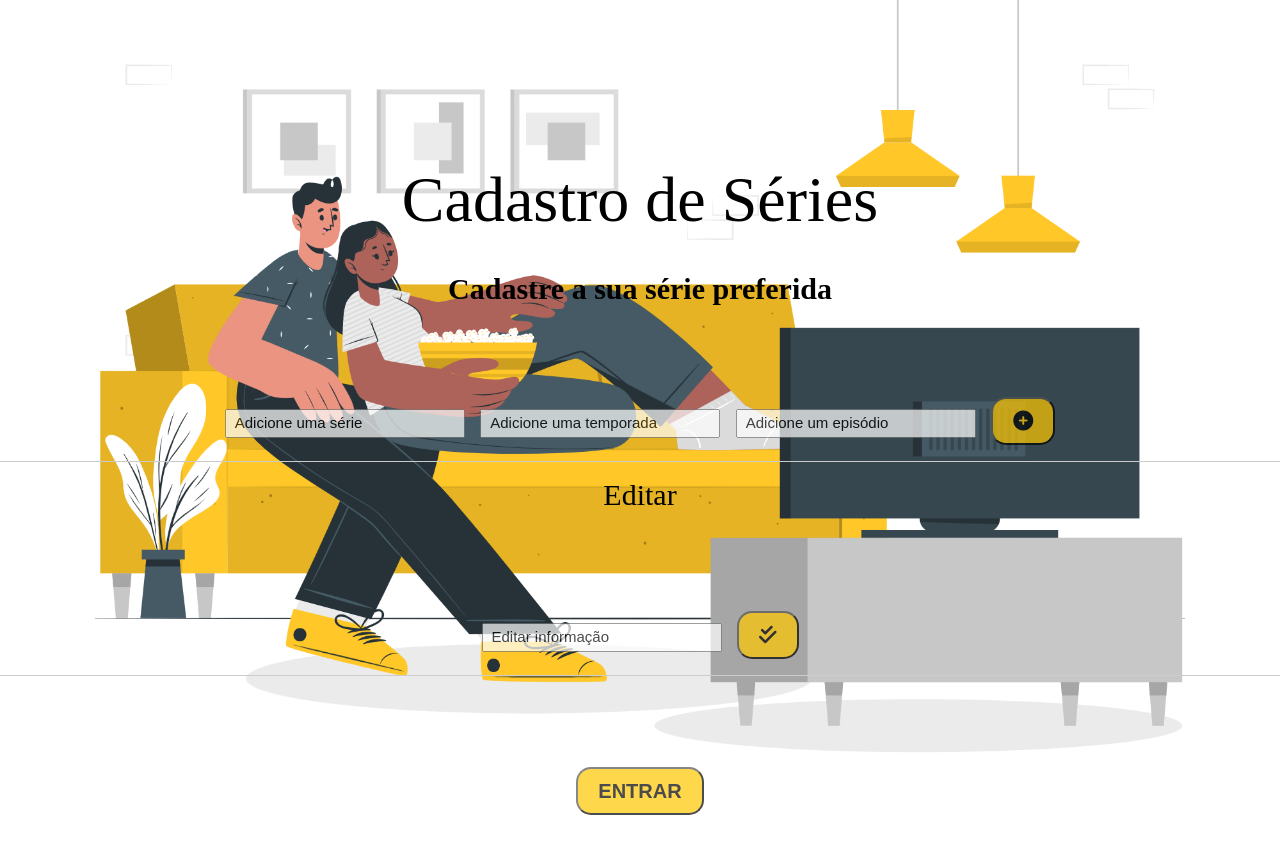
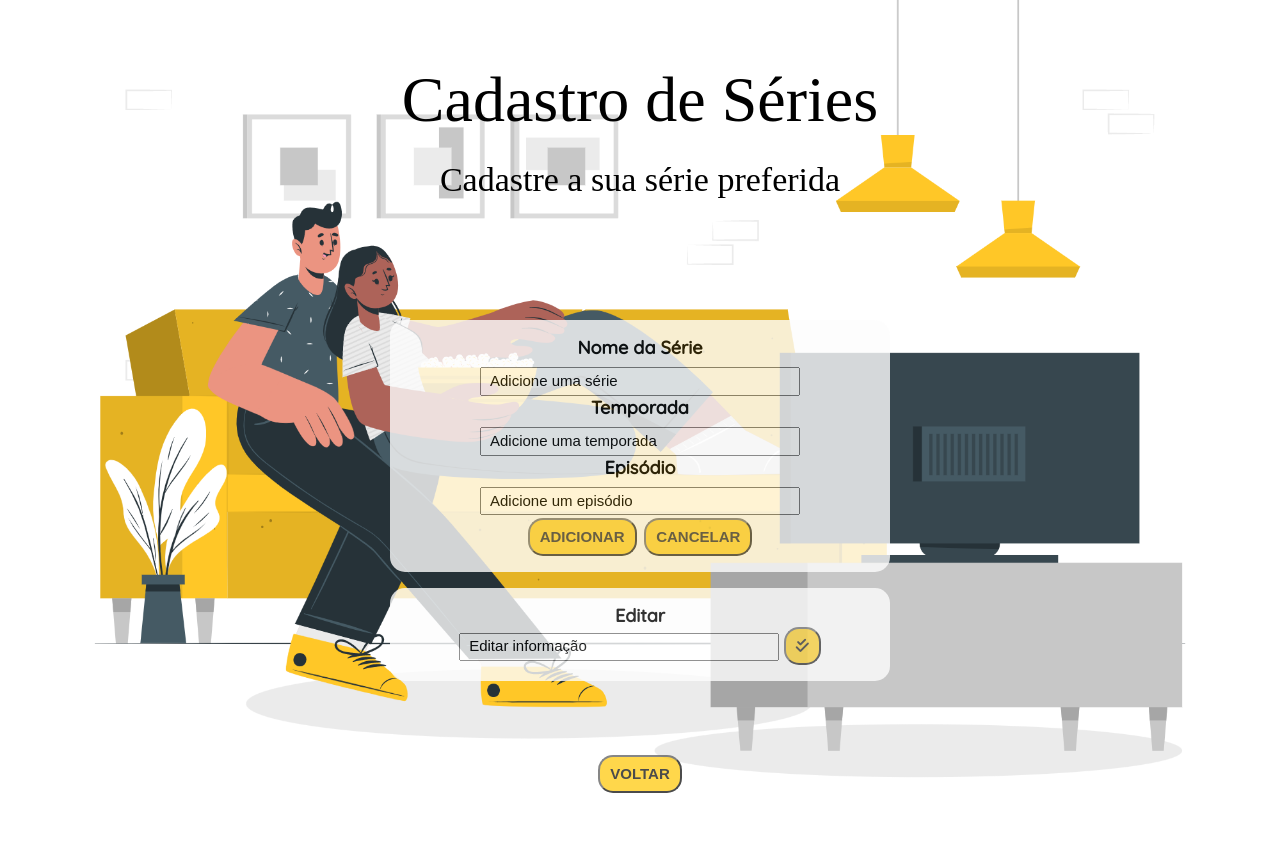
Before and after one commit to Robertto-Oliveira/gerenciador-de-series, a plain HTML site: page index2.html in a window 1280 px wide. Before the commit the page ends 815 px from the top, so only its background shows below. Drawn offline with Linux system fonts and the light colour scheme; a web font is replaced by a local one.

Commit message:
update cad-form/edit-form

```diff
--- a/index2.html
+++ b/index2.html
@@ -5,8 +5,11 @@
     <link rel="preconnect" href="https://fonts.gstatic.com" crossorigin="">
     <link href="https://fonts.googleapis.com/css2?family=Emilys+Candy&family=Inter:wght@400;700&display=swap" rel="stylesheet">
     <link rel="preconnect" href="https://fonts.googleapis.com">
-<link rel="preconnect" href="https://fonts.gstatic.com" crossorigin>
-<link href="https://fonts.googleapis.com/css2?family=Alkatra&display=swap" rel="stylesheet">
+    <link rel="preconnect" href="https://fonts.gstatic.com" crossorigin>
+    <link href="https://fonts.googleapis.com/css2?family=Alkatra&display=swap" rel="stylesheet">
+    <link rel="preconnect" href="https://fonts.googleapis.com">
+    <link rel="preconnect" href="https://fonts.gstatic.com" crossorigin>
+    <link href="https://fonts.googleapis.com/css2?family=Quicksand:wght@500&display=swap" rel="stylesheet">
     <meta charset="UTF-8">
     <meta http-equiv="X-UA-Compatible" content="IE=edge">
     <meta name="viewport" content="width=device-width, initial-scale=1.0">
@@ -16,38 +19,50 @@
 
 </head>
 <body>
-
-    <div class="container">
+    <div>
         <header>
             <h1>Cadastro de Séries</h1>
+            <h2>Cadastre a sua série preferida</h2>
         </header>
-        <form id="cad_form">
-            <p>Cadastre a sua série preferida</p>
-            <div class="form-control">
+    </div>
+    <div class="container">
 
+
+        <form id="cad-form">
+
+            <div id="cadastro">
+                <label for="txt" id="h3">Nome da Série</label>
                 <input type="text" id="cad_input" placeholder="Adicione uma série">
+                <br>
 
+                <label for="txt" id="h3">Temporada</label>
                 <input type="text" id="cad_input" placeholder="Adicione uma temporada">
+                <br>
 
+                <label for="txt" id="h3">Episódio</label>
                 <input type="text" id="cad_input" placeholder="Adicione um episódio">
+                <br>
+                <button type="submit" >
+                    ADICIONAR
+                </button>
 
                 <button type="submit" >
-                    <i class="fa-solid fa-plus-circle"></i>
+                    CANCELAR
                 </button>
+            </div>
 
-            </div>
         </form>
 
         <form id="edit-cad">
 
-            <div id="edit-form">
-                <p>Editar</p>
+
+                <label for="txt" id="h3">Editar</label>
                 <input type="text" id="edit-input" placeholder="Editar informação">
                 <button id="edit-btn" type="submit">
                     <i class="fa-solid fa-check-double"></i>
                 </button>
-            </div>
-            <!--<button type="button" id="cancel-edit-btn">Cancelar</button> -->
+
+
         </form>
         <!--
         <div id="toolbar">
@@ -97,9 +112,9 @@
                     <i class="fa-solid fa-xmark-circle"></i>
                 </button>
             </div>
-        </div>
-    </div>-->
-    <button onclick="window.location.href='index.html'">ENTRAR</button>
+        </div> -->
+    </div>
+    <button onclick="window.location.href='index.html'">VOLTAR</button>
 
 </body>
 </html>
--- a/style2.css
+++ b/style2.css
@@ -7,7 +7,6 @@
 
 body {
   text-align: center;
-  padding-top: 160px;
   background-image: url("Movie\ Night-cuate.png");
   background-repeat: no-repeat;
   background-size: cover;
@@ -21,9 +20,15 @@ body {
   font-size: 15px;
 }
 
-.container header {
+.container {
+  align-content: center;
+  padding: 1.5rem;
+  margin: 50px 100px 50px;
+}
+header {
+  margin: 50px 100px 50px;
   text-align: center;
-  padding: 0 1rem 1rem;
+  padding: 10px;
 }
 
 h1 {
@@ -34,56 +39,56 @@ h1 {
   font-family: 'Alkatra', 'cursive';
 }
 
-#cad_form p {
-  font-weight: bold;
-  color:black;
+h2 {
+  color: black;
+  font-weight: 400;
+  font-size: 34px;
+  line-height: 80px;
+  font-family: 'Alkatra', 'cursive';
 }
 
-#cad_form,
-#form-control {
+#cad-form {
   align-items: center;
+  padding: 1rem;
+  width: auto;
+  align-content: center;
   font-family: 'Alkatra', 'cursive';
   font-size: 30px;
-  padding: 1rem;
-  display: flex;
-  flex-direction: column;
-  border-bottom: 1px solid #CCC;
 }
 
-#cad_input {
-  padding: 0.3rem 0.5rem;
-  opacity: 0.7;
-  line-height: 10px;
-  margin-right: 0.5rem;
-  width: 15rem;
+#cadastro,
+#edit-cad {
+  margin: 0 auto;
+  box-sizing: border-box;
+  padding: 1rem;
+  border-radius: 15px;
+  max-width: 500px;
+  background-color: #FDFDFD;
+  opacity: 0.8;
 }
 
-#edit-form {
-  align-items: center;
-  font-family: 'Alkatra', 'cursive';
-  font-size: 30px;
-  padding: 1rem;
-  border-bottom: 1px solid #CCC;
-}
-#edit-form p {
-  margin-bottom: 0.5rem;
+#h3 {
+  display: flex;
+  justify-content: center;
+  font-size: 18px;
+  color: black;
+  font-weight: bold;
+  font-family: 'Quicksand', sans-serif;
+
 }
 
-#edit-form input {
+input {
   padding: 0.3rem 0.5rem;
   line-height: 10px;
-  margin-right: 0.5rem;
-  width: 15rem;
-  opacity: 0.7;
+  width: 20rem;
 }
 
 button {
   cursor: pointer;
-  margin-top: 91px;
-  padding: 10px 20px;
-  font-weight: 700;
+  padding: 5px 10px;
+  font-weight: bold;
   align-items: center;
-  font-size: 20px;
+  font-size: 15px;
   line-height: 24px;
   border-radius: 15px;
   background-color: #FFC700;
```
